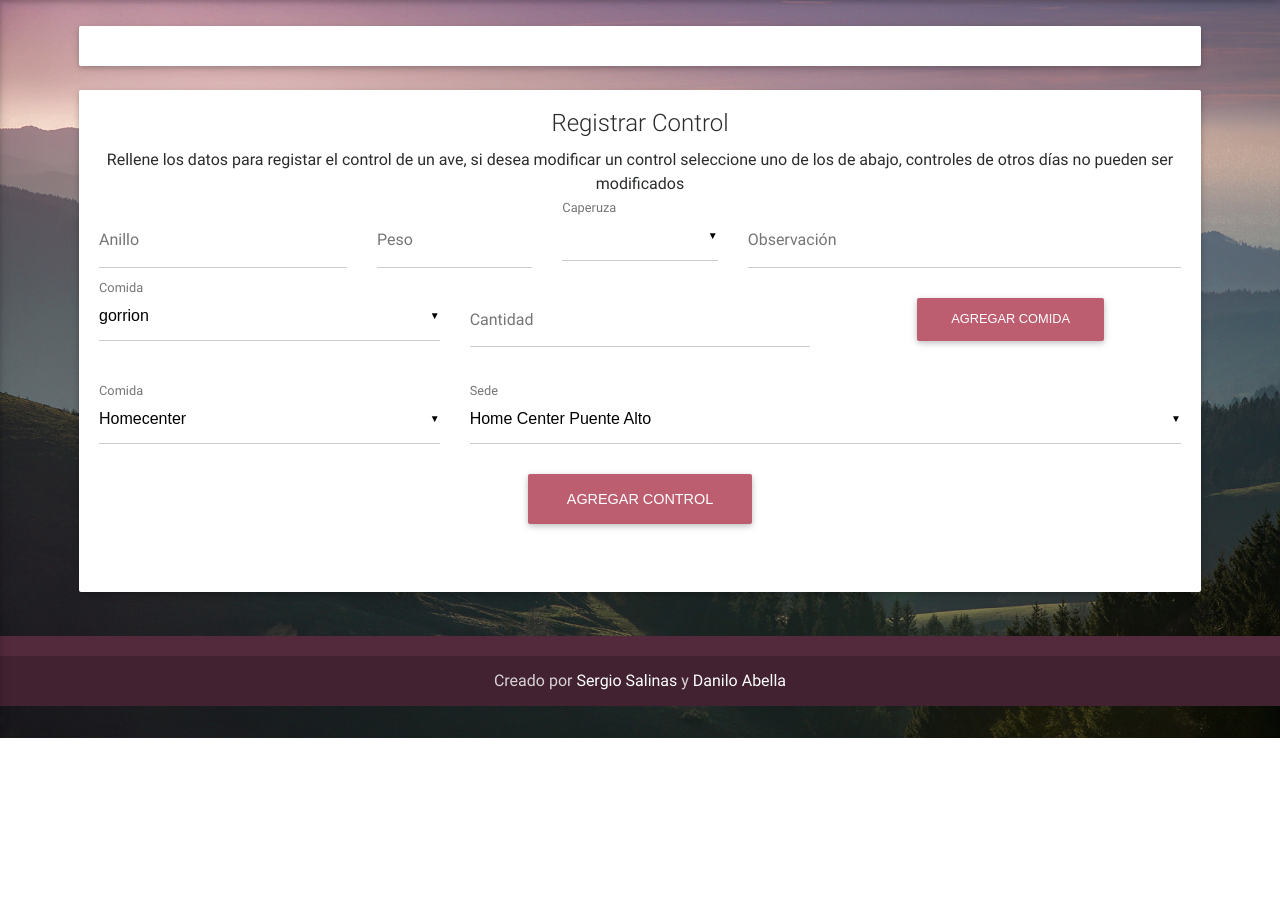
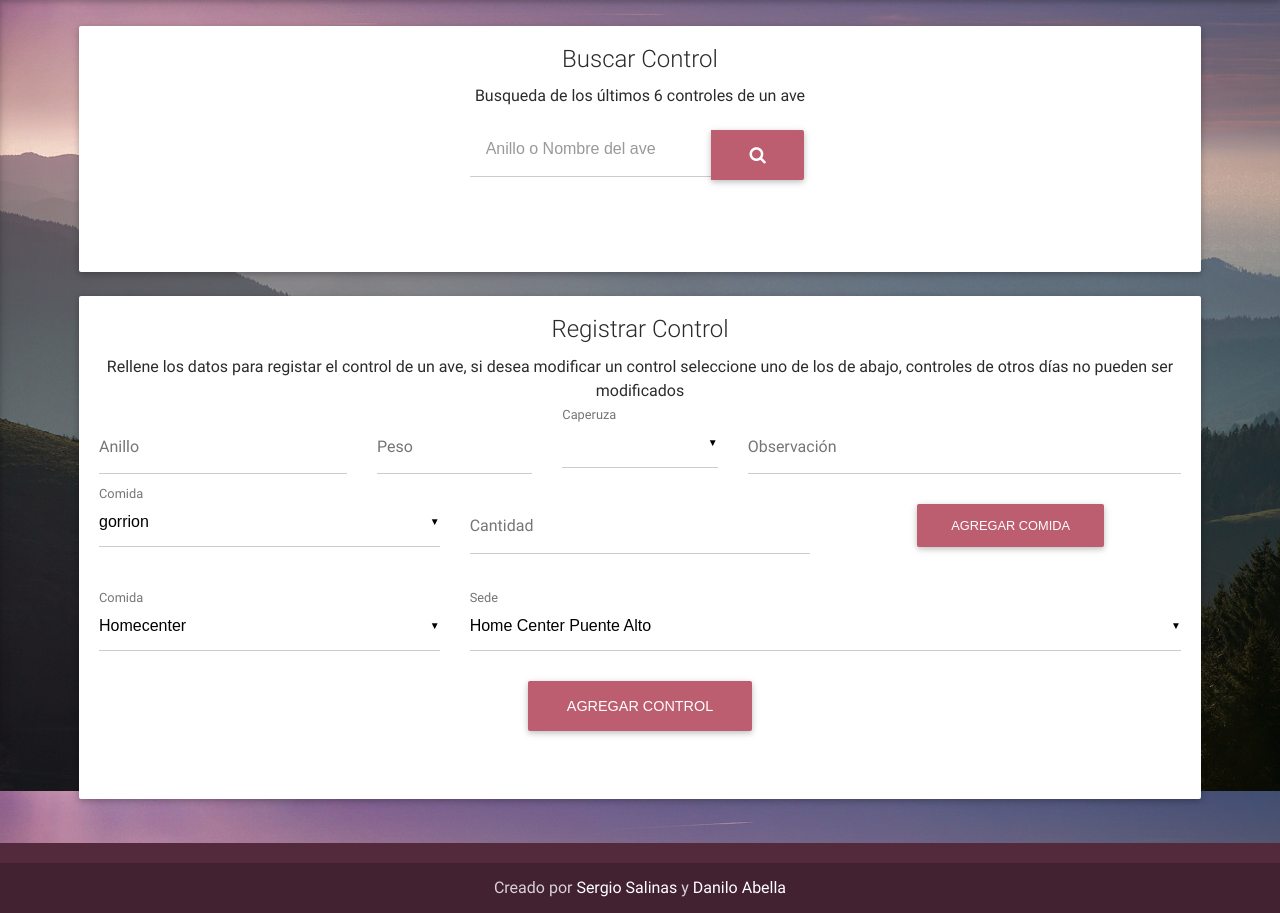
Before and after one commit to daniloabella18/Software-Mis-Aves, a PHP site: page /dashboard/controlave.php in a window 1280 px wide. Shown: the part 62-975 px from the top of the page. Before the commit the page ends 800 px from the top, so only its background shows below. Run offline with PHP 8.4, Linux system fonts and the light colour scheme; a user stored in the database is signed in; data comes from the database, SQL or seed files in the repository.

Commit message:
agregada consulta busqueda registro

```diff
--- a/dashboard/controlave.php
+++ b/dashboard/controlave.php
@@ -60,11 +60,89 @@ include '../layouts/head.php';
 
     <!--Main layout-->
     <main>
-    <div class="container-fluid text-center">
 
-      <div class="card card-block">
 
-    </div>
+      <div class="container-fluid text-center">
+
+        <div class="card card-block">
+          <h4 class="card-title">Buscar Control</h4>
+          <p class="card-text">Busqueda de los últimos 6 controles de un ave</p>
+          <form action="" method="GET">
+              <div class="row">
+                <div class="col-md-4 offset-md-4" >
+                  <div class="md-form input-group">
+                    <input type="search" class="form-control" placeholder="Anillo o Nombre del ave" name="search">
+                    <span class="input-group-btn">
+                        <button   type="submit" class="btn btn-primary btn-lg" type="button"><i class="fa fa-search" aria-hidden="true"></i></button>
+                    </span>
+                </div>
+                </div>
+              </div>
+              </form>
+          <br/>
+          <form action="controlave.php" method="post">
+
+          <?php
+
+          //Se recibe la información de buscar un ave
+          if (isset($_GET['search'])) {
+            //SELECT C.Con_id, A.Ave_anillo, A.Ave_nombre, C.Con_peso,C.Con_cape, U.usu_nombre, C.Con_fecha, T.Tur_descp, C.Con_obs  FROM control C, ave A, usuario U, turno T WHERE C.Con_Ave = A.Ave_anillo and C.Con_usu = U.usu_rut and C.Con_turno = T.Tur_cod
+               $sql = "SELECT C.Con_id, A.Ave_anillo, A.Ave_nombre, C.Con_peso,C.Con_cape, U.usu_nombre, C.Con_fecha, T.Tur_descp, C.Con_obs  FROM control C, ave A, usuario U, turno T WHERE C.Con_Ave = A.Ave_anillo and C.Con_usu = U.usu_rut and C.Con_turno = T.Tur_cod
+                        and (C.Con_Ave = '".$_GET['search']."' or A.Ave_nombre = '".$_GET['search']."')";
+               $result = $conexion->query($sql);
+               $count = 1;
+              if(mysqli_num_rows($result) ==0){
+                echo 'No hay controles registrados para el ave '.$_GET['search'];
+              }else{
+                   echo '<div class="table-responsive">
+                        <table class="table ">
+                   <thead>
+                   <th class="addr" id="table_id" ></th>
+                   <th>ID</th>
+                   <th>Anillo</th>
+                   <th>Peso</th>
+                   <th>Caperuza</th>
+                   <th>Cetrero</th>
+                   <th>Fecha</th>
+                   <th>Turno</th>
+                   <th>Observación</th>
+                   </thead>
+                   <tbody>';
+
+               while ($row = $result->fetch_array(MYSQLI_ASSOC)) {
+                 //if($_GET['search'] == $row['ave_anillo'] or $_GET['search'] == $row['ave_nombre']){
+
+                   echo '<tr>';
+                   echo '<td><fieldset class="form-group"><input type="checkbox" id="checkbox'.$count.'" name="data['.$count.'][checkbox]" value="on "><label for="checkbox'.$count.'"></label></fieldset></td>';
+                   echo '<td ><input type="hidden" name="data['.$count.'][ave_anillo]" value="'.$row['ave_anillo'].'">'.$row['ave_anillo'].'</td>';
+                   echo '<td><input type="hidden" name="data['.$count.'][ave_nombre]" value="'.$row['ave_nombre'].'">'.$row['ave_nombre'].'</td>';
+                   echo '<td><input type="hidden" name="data['.$count.'][est_descrip]" value="'.$row['est_descrip'].'">'.$row['est_descrip'].'</td>';
+                   echo '<td><input type="hidden" name="data['.$count.'][Ave_fecha_nac]" value="'.$row['Ave_fecha_nac'].'">'.date("d-m-Y", strtotime($row['Ave_fecha_nac'])).'</td>';
+                   echo '<td><input type="hidden" name="data['.$count.'][esp_nombre]" value="'.$row['esp_nombre'].'">'.$row['esp_nombre'].'</td>';
+                   echo '<td><input type="hidden" name="data['.$count.'][ave_genero]" value="'.$row['ave_genero'].'">'.$row['ave_genero'].'</td>';
+                   echo "</tr>";
+
+                $count= $count + 1;
+                //}
+               }
+               echo '
+                      </tbody>
+                  </table>
+                  </div>';
+              //Botton de modificar ave
+               echo '<div class="md-form form-group">';
+               echo '<input type="hidden" name="count" value="data">';
+               echo '<button type="submit"  name="modificar" class="btn btn-primary btn-lg">Modificar</button>';
+               //Botton de quitar ave
+               echo '<input type="hidden" name="count" value="data">';
+               echo '<button type="submit"  name="quitar" class="btn btn-primary btn-lg">Quitar</button>';
+               echo "</div>";
+             }
+           }
+              ?>
+            </form>
+        </div>
+
 
     <br>
 
```
